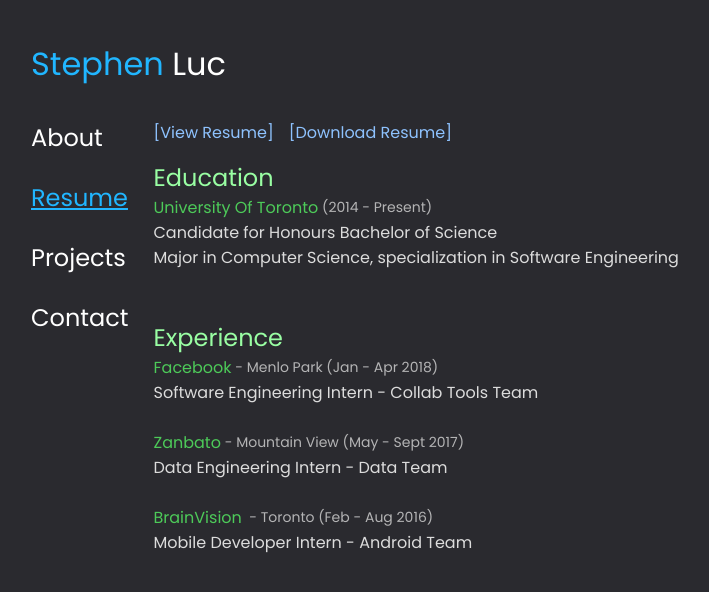
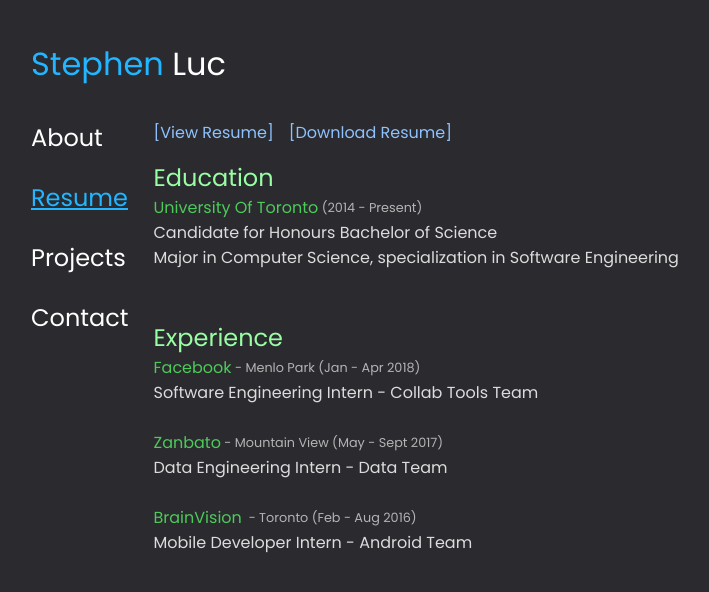
Before and after one commit to stephenluc/stephenluc.github.io, a Jekyll site: the page built from resume/index.html, in a window 1280 px wide. Shown: the top 592 px of the page, without its empty margins (9-718 px from the left). Built offline with Jekyll 4.4.1, drawn with Linux system fonts in a browser that asks for light colours.

Commit message:
fixed font

```diff
--- a/css/style.css
+++ b/css/style.css
@@ -96,7 +96,7 @@ p {
 }
 
 .subtext {
-  font-size: 14px;
+  font-size: .8em;
   color: #B4B4B5;
 }
 
```
